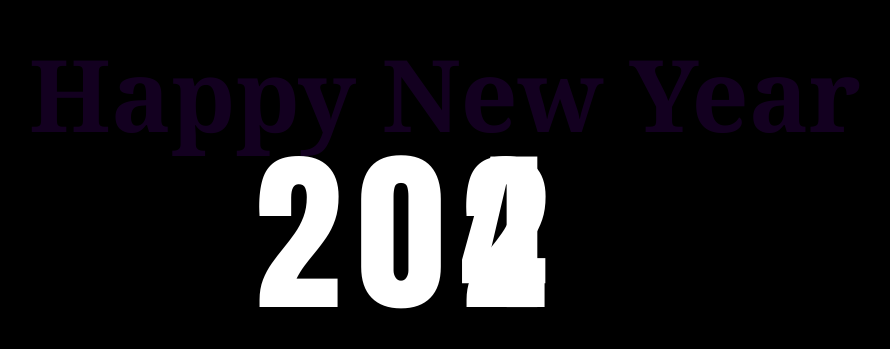
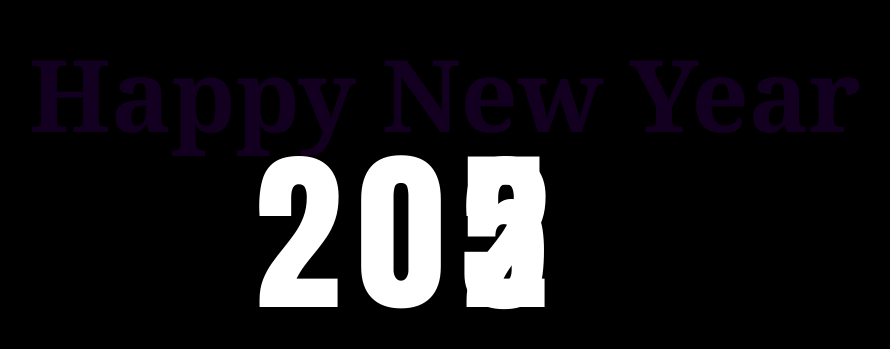
Before and after one commit to debadatta77/Happy-new-Year, a plain HTML site: page index.html in a window 1280 px wide. Shown: the part 349-698 px from the top of the page, without its empty margins (195-1085 px from the left). Drawn offline with Linux system fonts and the light colour scheme.

Commit message:
Update index.html
Updated year

```diff
--- a/index.html
+++ b/index.html
@@ -17,8 +17,8 @@
             <span class="y2">0</span>
             <span class="y3">2</span>
         </span>
-        <span class="old">3</span>
-        <span class="y4 new">4</span>
+        <span class="old">4</span>
+        <span class="y4 new">5</span>
         <div class="ballon"></div>
     </div>
 </body>
```
